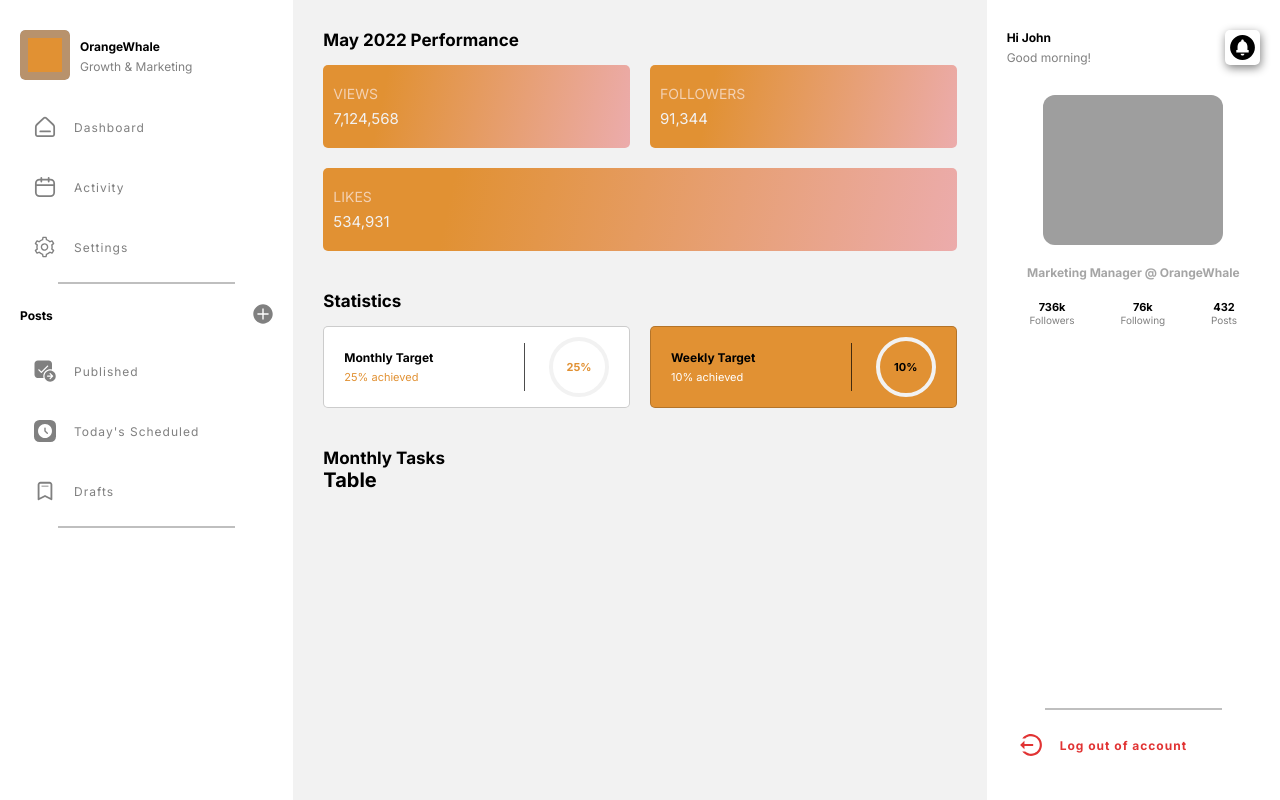
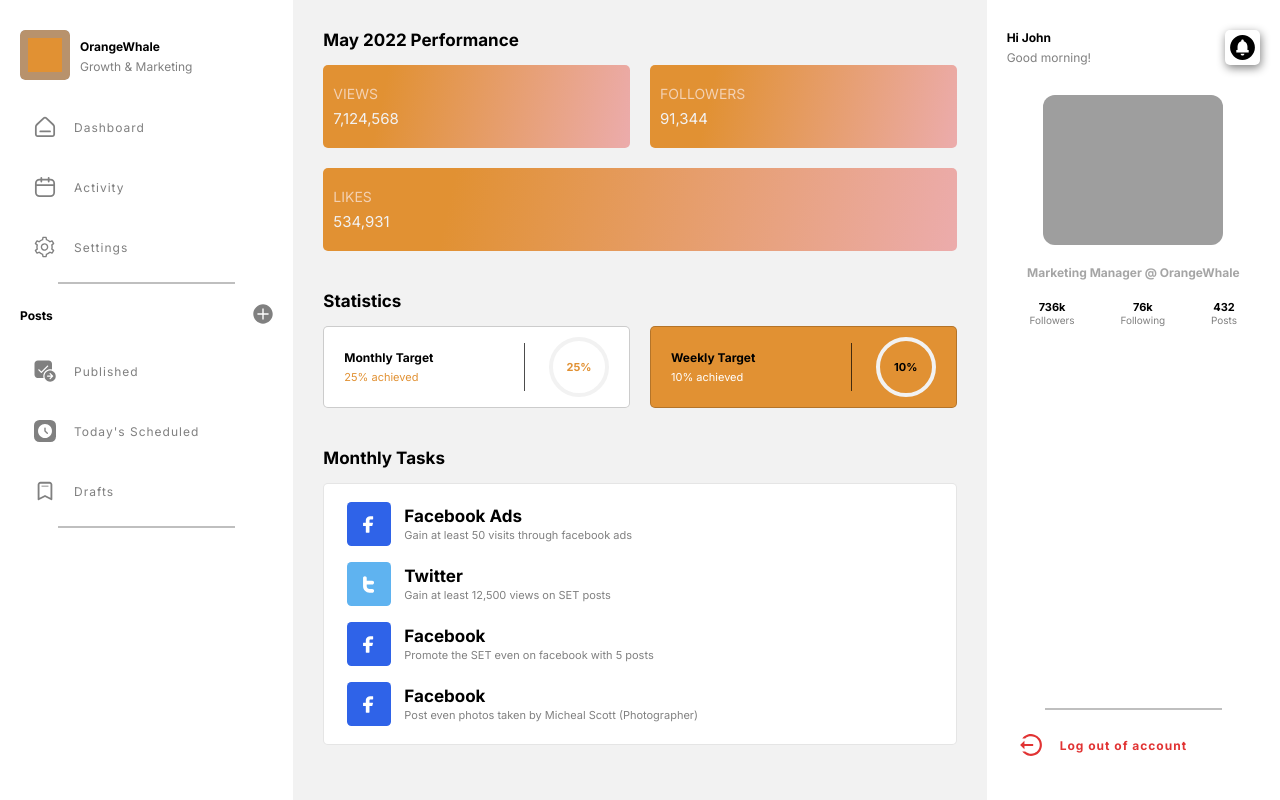
Before and after one commit to coded58/OrangeWhale-2, a React (Create React App) app: page / in a window 1280 px wide. Built offline with nearby package versions, Linux system fonts and the light colour scheme; grey boxes are pictures that could not be loaded.

Commit message:
initial commit

```diff
--- a/src/pages/Dashboard.jsx
+++ b/src/pages/Dashboard.jsx
@@ -23,7 +23,76 @@ const Dashboard = () => {
       <div className="main-content">
         <span className="title">Monthly Tasks</span>
         <div className="table-container">
-          <Table />
+          <Table
+            title="Facebook Ads"
+            content="Gain at least 50 visits through facebook ads"
+            icon={
+              <svg
+                viewBox="0 0 50 50"
+                fill="none"
+                xmlns="http://www.w3.org/2000/svg"
+              >
+                <rect width="50" height="50" rx="5" fill="#2F63E8" />
+                <path
+                  d="M29.7083 16.6458C29.7083 16.5077 29.6535 16.3752 29.5558 16.2775C29.4581 16.1799 29.3256 16.125 29.1875 16.125H26.5833C25.272 16.0597 23.9881 16.516 23.0122 17.3943C22.0363 18.2727 21.4477 19.5016 21.375 20.8125V23.625H18.7708C18.6327 23.625 18.5002 23.6799 18.4025 23.7775C18.3049 23.8752 18.25 24.0077 18.25 24.1458V26.8542C18.25 26.9923 18.3049 27.1248 18.4025 27.2224C18.5002 27.3201 18.6327 27.375 18.7708 27.375H21.375V34.3542C21.375 34.4923 21.4299 34.6248 21.5275 34.7224C21.6252 34.8201 21.7577 34.875 21.8958 34.875H25.0208C25.159 34.875 25.2914 34.8201 25.3891 34.7224C25.4868 34.6248 25.5417 34.4923 25.5417 34.3542V27.375H28.2708C28.3867 27.3767 28.4997 27.3397 28.5922 27.2699C28.6846 27.2001 28.7511 27.1014 28.7812 26.9896L29.5312 24.2812C29.552 24.2043 29.5548 24.1236 29.5394 24.0454C29.524 23.9672 29.4909 23.8936 29.4426 23.8302C29.3943 23.7668 29.3321 23.7153 29.2608 23.6797C29.1895 23.6442 29.1109 23.6254 29.0312 23.625H25.5417V20.8125C25.5676 20.5547 25.6887 20.3157 25.8813 20.1424C26.0739 19.969 26.3242 19.8737 26.5833 19.875H29.1875C29.3256 19.875 29.4581 19.8201 29.5558 19.7224C29.6535 19.6248 29.7083 19.4923 29.7083 19.3542V16.6458Z"
+                  fill="white"
+                />
+              </svg>
+            }
+          />
+          <Table
+            title="Twitter"
+            content="Gain at least 12,500 views on SET posts"
+            icon={
+              <svg
+                viewBox="0 0 50 50"
+                fill="none"
+                xmlns="http://www.w3.org/2000/svg"
+              >
+                <rect width="50" height="50" rx="5" fill="#5FB3F0" />
+                <path
+                  fillRule="evenodd"
+                  clipRule="evenodd"
+                  d="M20.3333 16.125C20.8859 16.125 21.4158 16.3445 21.8065 16.7352C22.1972 17.1259 22.4167 17.6558 22.4167 18.2083V21.3333H28.6667C29.2192 21.3333 29.7491 21.5528 30.1398 21.9435C30.5305 22.3342 30.75 22.8641 30.75 23.4167C30.75 23.9692 30.5305 24.4991 30.1398 24.8898C29.7491 25.2805 29.2192 25.5 28.6667 25.5H22.4167V27.5833C22.4167 28.4121 22.7459 29.207 23.332 29.793C23.918 30.3791 24.7129 30.7083 25.5417 30.7083H28.6667C29.2192 30.7083 29.7491 30.9278 30.1398 31.3185C30.5305 31.7092 30.75 32.2391 30.75 32.7917C30.75 33.3442 30.5305 33.8741 30.1398 34.2648C29.7491 34.6555 29.2192 34.875 28.6667 34.875H25.5417C23.6078 34.875 21.7531 34.1068 20.3857 32.7393C19.0182 31.3719 18.25 29.5172 18.25 27.5833V18.2083C18.25 17.6558 18.4695 17.1259 18.8602 16.7352C19.2509 16.3445 19.7808 16.125 20.3333 16.125Z"
+                  fill="white"
+                />
+              </svg>
+            }
+          />
+          <Table
+            title="Facebook"
+            content="Promote the SET even on facebook with 5 posts"
+            icon={
+              <svg
+                viewBox="0 0 50 50"
+                fill="none"
+                xmlns="http://www.w3.org/2000/svg"
+              >
+                <rect width="50" height="50" rx="5" fill="#2F63E8" />
+                <path
+                  d="M29.7083 16.6458C29.7083 16.5077 29.6535 16.3752 29.5558 16.2775C29.4581 16.1799 29.3256 16.125 29.1875 16.125H26.5833C25.272 16.0597 23.9881 16.516 23.0122 17.3943C22.0363 18.2727 21.4477 19.5016 21.375 20.8125V23.625H18.7708C18.6327 23.625 18.5002 23.6799 18.4025 23.7775C18.3049 23.8752 18.25 24.0077 18.25 24.1458V26.8542C18.25 26.9923 18.3049 27.1248 18.4025 27.2224C18.5002 27.3201 18.6327 27.375 18.7708 27.375H21.375V34.3542C21.375 34.4923 21.4299 34.6248 21.5275 34.7224C21.6252 34.8201 21.7577 34.875 21.8958 34.875H25.0208C25.159 34.875 25.2914 34.8201 25.3891 34.7224C25.4868 34.6248 25.5417 34.4923 25.5417 34.3542V27.375H28.2708C28.3867 27.3767 28.4997 27.3397 28.5922 27.2699C28.6846 27.2001 28.7511 27.1014 28.7812 26.9896L29.5312 24.2812C29.552 24.2043 29.5548 24.1236 29.5394 24.0454C29.524 23.9672 29.4909 23.8936 29.4426 23.8302C29.3943 23.7668 29.3321 23.7153 29.2608 23.6797C29.1895 23.6442 29.1109 23.6254 29.0312 23.625H25.5417V20.8125C25.5676 20.5547 25.6887 20.3157 25.8813 20.1424C26.0739 19.969 26.3242 19.8737 26.5833 19.875H29.1875C29.3256 19.875 29.4581 19.8201 29.5558 19.7224C29.6535 19.6248 29.7083 19.4923 29.7083 19.3542V16.6458Z"
+                  fill="white"
+                />
+              </svg>
+            }
+          />
+          <Table
+            title="Facebook"
+            content="Post even photos taken by Micheal Scott (Photographer)"
+            icon={
+              <svg
+                viewBox="0 0 50 50"
+                fill="none"
+                xmlns="http://www.w3.org/2000/svg"
+              >
+                <rect width="50" height="50" rx="5" fill="#2F63E8" />
+                <path
+                  d="M29.7083 16.6458C29.7083 16.5077 29.6535 16.3752 29.5558 16.2775C29.4581 16.1799 29.3256 16.125 29.1875 16.125H26.5833C25.272 16.0597 23.9881 16.516 23.0122 17.3943C22.0363 18.2727 21.4477 19.5016 21.375 20.8125V23.625H18.7708C18.6327 23.625 18.5002 23.6799 18.4025 23.7775C18.3049 23.8752 18.25 24.0077 18.25 24.1458V26.8542C18.25 26.9923 18.3049 27.1248 18.4025 27.2224C18.5002 27.3201 18.6327 27.375 18.7708 27.375H21.375V34.3542C21.375 34.4923 21.4299 34.6248 21.5275 34.7224C21.6252 34.8201 21.7577 34.875 21.8958 34.875H25.0208C25.159 34.875 25.2914 34.8201 25.3891 34.7224C25.4868 34.6248 25.5417 34.4923 25.5417 34.3542V27.375H28.2708C28.3867 27.3767 28.4997 27.3397 28.5922 27.2699C28.6846 27.2001 28.7511 27.1014 28.7812 26.9896L29.5312 24.2812C29.552 24.2043 29.5548 24.1236 29.5394 24.0454C29.524 23.9672 29.4909 23.8936 29.4426 23.8302C29.3943 23.7668 29.3321 23.7153 29.2608 23.6797C29.1895 23.6442 29.1109 23.6254 29.0312 23.625H25.5417V20.8125C25.5676 20.5547 25.6887 20.3157 25.8813 20.1424C26.0739 19.969 26.3242 19.8737 26.5833 19.875H29.1875C29.3256 19.875 29.4581 19.8201 29.5558 19.7224C29.6535 19.6248 29.7083 19.4923 29.7083 19.3542V16.6458Z"
+                  fill="white"
+                />
+              </svg>
+            }
+          />
         </div>
       </div>
     </div>
--- a/src/reusableComponents/table/Table.jsx
+++ b/src/reusableComponents/table/Table.jsx
@@ -1,9 +1,13 @@
-import React from "react";
+import "./styles.css";
 
-const Table = () => {
+const Table = ({ title, content, icon }) => {
   return (
-    <div>
-      <h1>Table</h1>
+    <div className="table">
+      <div className="icon">{icon}</div>
+      <div className="table-content">
+        <p>{title}</p>
+        <span>{content}</span>
+      </div>
     </div>
   );
 };
```
